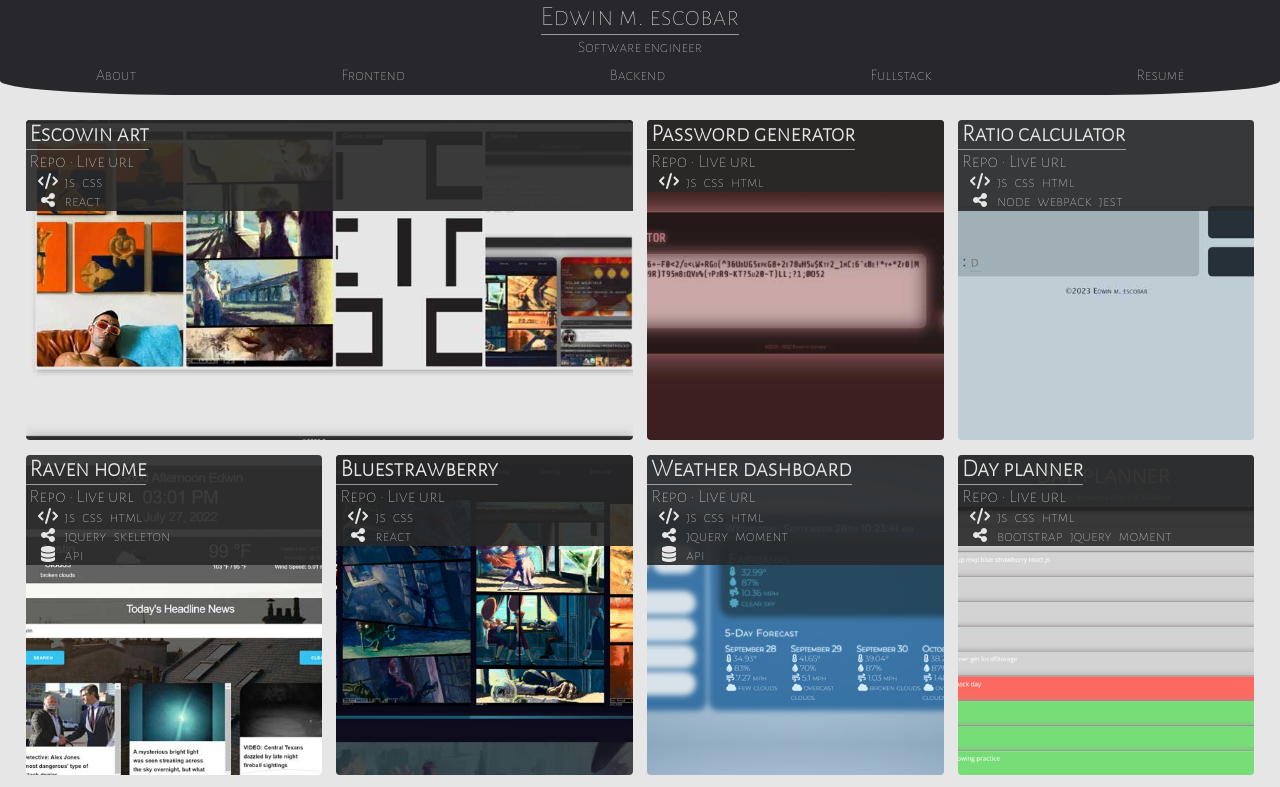
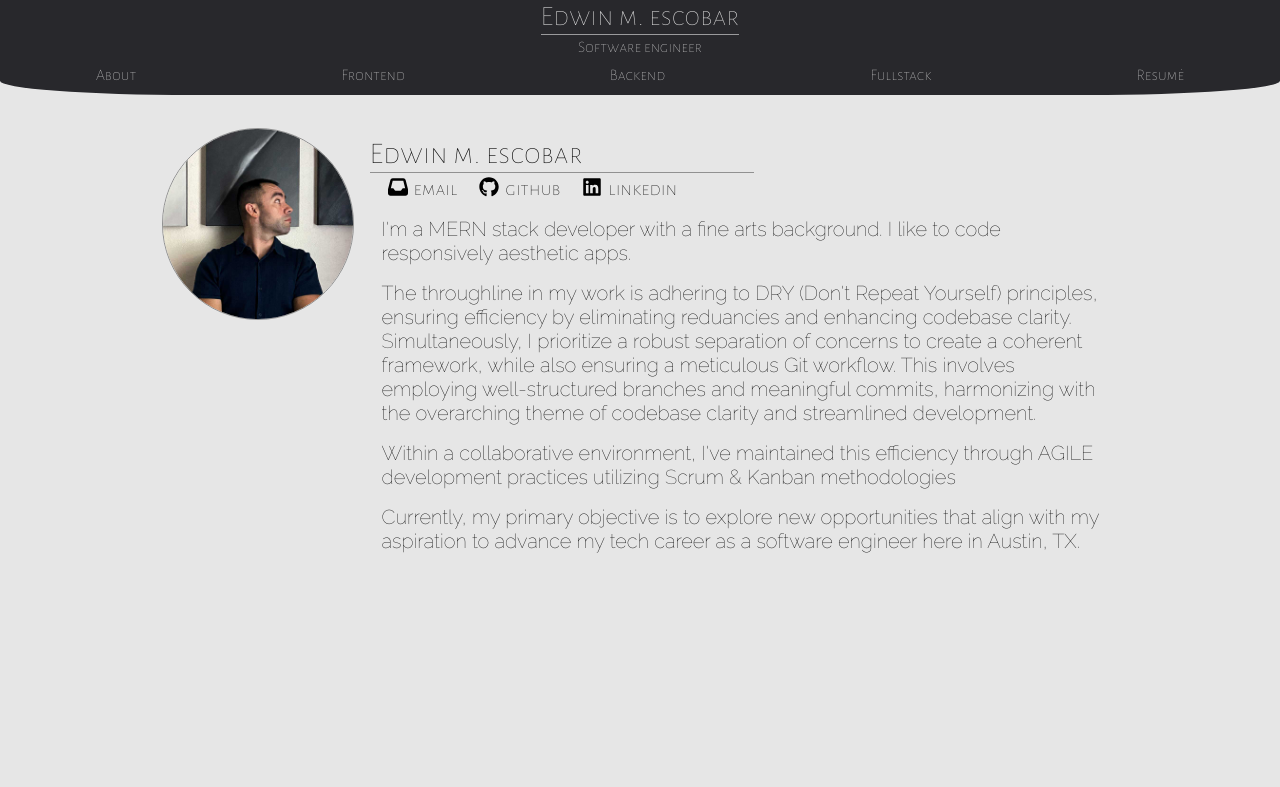
Before and after one commit to escowin/portfolio, a React (Create React App) app: page / in a window 1280 px wide. Shown: the top 787 px of the page. Built offline with nearby package versions, Linux system fonts and the light colour scheme; a web font is replaced by a local one.

Commit message:
changed portfolio highlights; rewrote About bio

```diff
--- a/src/App.js
+++ b/src/App.js
@@ -25,7 +25,7 @@ function App() {
           case "Resume":
             return <Resume />;
           default:
-            return <Portfolio selectedPortfolio={"Frontend"} />;
+            return <About />;
         }
       })()}
       </main>
--- a/src/assets/css/applications.css
+++ b/src/assets/css/applications.css
@@ -23,9 +23,8 @@
     background-image: url('../../assets/images/small/employee-tracker.jpg');
 }
 
-/* highlight */
 #escowinart {
-    background-image: url('../../assets/images/large/escowinart.jpg');
+    background-image: url('../../assets/images/small/escowinart.jpg');
 }
 
 #fantastic-umbrella {
@@ -69,7 +68,7 @@
 }
 
 #sun-tracker {
-    background-image: url('../../assets/images/small/sun-tracker.jpg');
+    background-image: url('../../assets/images/large/sun-tracker.jpg');
 }
 
 #team-profile-generator {
@@ -111,10 +110,6 @@
     #coding-quiz {
         background-image: url('../../assets/images/medium/coding-quiz.jpg');
     }
-
-    /* #css-portfolio {
-        background-image: url('../../assets/images/medium/css-portfolio.jpg');
-    } */
 
     #employee-tracker {
         background-image: url('../../assets/images/medium/employee-tracker.jpg');
--- a/src/assets/data/index.js
+++ b/src/assets/data/index.js
@@ -45,6 +45,7 @@ const portfolioData = {
           title: "central grader",
           year: 2023,
           description: [
+            "Recorded material with senior staff for South African employee onboarding.",
             "Efficiently graded student software application assignments in a timely manner while delivering in-depth personalized feedback to support individual growth.",
           ],
         },
@@ -52,6 +53,7 @@ const portfolioData = {
           title: "learning assistant",
           year: 2023,
           description: [
+            "Recorded employee onboarding material for South African branch.",
             "Troubleshot and guided students in real time with application development when encountering errors.",
             "Provided timely feedback that guided students towards solutions without directly giving them the answers, fostering critical thinking skills.",
           ],
@@ -192,24 +194,46 @@ const portfolioData = {
   applications: {
     Frontend: [
       {
+        name: "Bluestrawberry",
+        id: "bluestrawberry",
+        repo: "https://github.com/escowin/bluestrawberry",
+        liveUrl: "https://escowin.github.io/bluestrawberry",
+        languages: "js css",
+        dialects: "react",
+        highlight: false,
+        collaboration: false,
+      },
+      {
+        name: "Coding quiz",
+        id: "coding-quiz",
+        repo: "https://github.com/escowin/coding-quiz",
+        liveUrl: "https://escowin.github.io/coding-quiz/",
+        languages: "js css html",
+        database: "local-storage",
+        highlight: false,
+        collaboration: false,
+      },
+      {
+        name: "Day planner",
+        id: "day-planner",
+        repo: "https://github.com/escowin/day-planner",
+        liveUrl: "https://escowin.github.io/day-planner/",
+        languages: "js css html",
+        dialects: "bootstrap jquery moment",
+        database: "local-storage",
+        highlight: false,
+        collaboration: false,
+      },
+      {
         name: "Escowin art",
         id: "escowinart",
         repo: "https://github.com/escowin/escowinart",
         liveUrl: "https://escowinart.com/",
         languages: "js css",
         dialects: "react",
-        highlight: true,
+        highlight: false,
         collaboration: false,
       },
-      // {
-      //   name: "Old portfolio",
-      //   id: "css-portfolio",
-      //   repo: "https://github.com/escowin/professional-portfolio",
-      //   liveUrl: "https://escowin.github.io/professional-portfolio",
-      //   languages: "js css html",
-      //   highlight: false,
-      //   collaboration: false,
-      // },
       {
         name: "Password generator",
         id: "password-generator",
@@ -220,55 +244,14 @@ const portfolioData = {
         collaboration: false,
       },
       {
-        name: "Coding quiz",
-        id: "coding-quiz",
-        repo: "https://github.com/escowin/coding-quiz",
-        liveUrl: "https://escowin.github.io/coding-quiz/",
+        name: "Ratio calculator",
+        id: "ratio-calculator",
+        repo: "https://github.com/escowin/ratio-calculator",
+        liveUrl: "https://escowin.github.io/ratio-calculator",
         languages: "js css html",
+        dialects: "node webpack jest",
+        database: "cache-storage",
         highlight: false,
-        collaboration: false,
-      },
-      {
-        name: "Weather dashboard",
-        id: "weather-dashboard",
-        repo: "https://github.com/escowin/weather-dashboard",
-        liveUrl: "https://escowin.github.io/weather-dashboard/",
-        languages: "js css html",
-        dialects: "jquery moment",
-        database: "api",
-        highlight: false,
-        collaboration: false,
-      },
-      {
-        name: "Day planner",
-        id: "day-planner",
-        repo: "https://github.com/escowin/day-planner",
-        liveUrl: "https://escowin.github.io/day-planner/",
-        languages: "js css html",
-        dialects: "bootstrap jquery moment",
-        highlight: false,
-        collaboration: false,
-      },
-      {
-        name: "Bluestrawberry",
-        id: "bluestrawberry",
-        repo: "https://github.com/escowin/bluestrawberry",
-        liveUrl: "https://escowin.github.io/bluestrawberry",
-        languages: "js css",
-        dialects: "react",
-        highlight: false,
-        collaboration: false,
-      },
-      {
-        name: "Sun tracker",
-        id: "sun-tracker",
-        repo: "https://github.com/escowin/sun-tracker",
-        liveUrl: "https://escowin.github.io/sun-tracker",
-        languages: "js css html",
-        dialects: "node webpack dayjs jquery jest",
-        database: "api",
-        highlight: false,
-        collaboration: false,
       },
       {
         name: "Raven home",
@@ -282,22 +265,58 @@ const portfolioData = {
         collaboration: true,
       },
       {
-        name: "Ratio calculator",
-        id: "ratio-calculator",
-        repo: "https://github.com/escowin/ratio-calculator",
-        liveUrl: "https://escowin.github.io/ratio-calculator",
+        name: "Sun tracker",
+        id: "sun-tracker",
+        repo: "https://github.com/escowin/sun-tracker",
+        liveUrl: "https://escowin.github.io/sun-tracker",
         languages: "js css html",
-        dialects: "node webpack jest"
-      }
+        dialects: "node webpack jest dayjs jquery",
+        database: "api cache-storage",
+        highlight: true,
+        collaboration: false,
+      },
+      {
+        name: "Weather dashboard",
+        id: "weather-dashboard",
+        repo: "https://github.com/escowin/weather-dashboard",
+        liveUrl: "https://escowin.github.io/weather-dashboard/",
+        languages: "js css html",
+        dialects: "jquery moment",
+        database: "api local-storage",
+        highlight: false,
+        collaboration: false,
+      },
     ],
     Backend: [
       {
-        name: "Team profile generator",
-        id: "team-profile-generator",
-        repo: "https://github.com/escowin/team-profile-generator",
+        name: "Employee tracker",
+        id: "employee-tracker",
+        repo: "https://github.com/escowin/employee-tracker",
+        liveUrl: null,
+        languages: "js sql",
+        dialects: "node express inquirer",
+        database: "mysql",
+        highlight: false,
+        collaboration: false,
+      },
+      {
+        name: "Fantastic umbrella",
+        id: "fantastic-umbrella",
+        repo: "https://github.com/escowin/fantastic-umbrella",
+        liveUrl: null,
+        languages: "js",
+        dialects: "node express sequelize",
+        database: "mysql",
+        highlight: false,
+        collaboration: false,
+      },
+      {
+        name: "Meal prep",
+        id: "meal-prep",
+        repo: "https://github.com/escowin/meal-prep",
         liveUrl: null,
         languages: "js css",
-        dialects: "node inquirer jest",
+        dialects: "node inquirer",
         highlight: false,
         collaboration: false,
       },
@@ -322,24 +341,12 @@ const portfolioData = {
         collaboration: false,
       },
       {
-        name: "Employee tracker",
-        id: "employee-tracker",
-        repo: "https://github.com/escowin/employee-tracker",
+        name: "Team profile generator",
+        id: "team-profile-generator",
+        repo: "https://github.com/escowin/team-profile-generator",
         liveUrl: null,
-        languages: "js sql",
-        dialects: "node express inquirer",
-        database: "mysql",
-        highlight: false,
-        collaboration: false,
-      },
-      {
-        name: "Fantastic umbrella",
-        id: "fantastic-umbrella",
-        repo: "https://github.com/escowin/fantastic-umbrella",
-        liveUrl: null,
-        languages: "js",
-        dialects: "node express sequelize",
-        database: "mysql",
+        languages: "js css",
+        dialects: "node inquirer jest",
         highlight: false,
         collaboration: false,
       },
@@ -354,27 +361,29 @@ const portfolioData = {
         highlight: true,
         collaboration: false,
       },
+    ],
+    Fullstack: [
       {
-        name: "Meal prep",
-        id: "meal-prep",
-        repo: "https://github.com/escowin/meal-prep",
+        name: "Address book",
+        id: "address-book",
+        repo: "https://github.com/escowin/address-book-escobar-edwin",
         liveUrl: null,
-        languages: "js css",
-        dialects: "node inquirer",
+        languages: "ruby sql",
+        dialects: "rails bootstrap",
+        database: "postgresql",
         highlight: false,
         collaboration: false,
       },
-    ],
-    Fullstack: [
       {
-        name: "Note taker",
-        id: "note-taker",
-        repo: "https://github.com/escowin/note-taker",
-        liveUrl: null,
-        languages: "js css html",
-        dialects: "node express bootstrap",
+        name: "Auction house",
+        id: "auction-house",
+        repo: "https://github.com/escowin/auction-house",
+        liveUrl: "https://stormy-fjord-57144.herokuapp.com/",
+        languages: "js css handlebars",
+        dialects: "express node sequelize bcrypt",
+        database: "mysql",
         highlight: false,
-        collaboration: false,
+        collaboration: true,
       },
       {
         name: "Fitness logbook",
@@ -388,13 +397,23 @@ const portfolioData = {
         collaboration: false,
       },
       {
-        name: "VVH Financial",
-        id: "vvh-financial",
-        repo: "https://github.com/escowin/vvh-financial",
+        name: "Job tracker",
+        id: "job-tracker",
+        repo: "https://github.com/escowin/job-tracker",
         liveUrl: null,
-        languages: "js css handlebars",
-        dialects: "node express sequelize bcrypt",
-        database: "mysql",
+        languages: "graphql js css",
+        dialects: "mongoose express react node jwt bcrypt",
+        database: "mongodb",
+        highlight: true,
+        collaboration: false,
+      },
+      {
+        name: "Note taker",
+        id: "note-taker",
+        repo: "https://github.com/escowin/note-taker",
+        liveUrl: null,
+        languages: "js css html",
+        dialects: "node express bootstrap",
         highlight: false,
         collaboration: false,
       },
@@ -410,36 +429,14 @@ const portfolioData = {
         collaboration: true,
       },
       {
-        name: "Auction house",
-        id: "auction-house",
-        repo: "https://github.com/escowin/auction-house",
-        liveUrl: "https://stormy-fjord-57144.herokuapp.com/",
+        name: "VVH Financial",
+        id: "vvh-financial",
+        repo: "https://github.com/escowin/vvh-financial",
+        liveUrl: null,
         languages: "js css handlebars",
-        dialects: "express node sequelize bcrypt",
+        dialects: "node express sequelize bcrypt",
         database: "mysql",
         highlight: false,
-        collaboration: true,
-      },
-      {
-        name: "Address book",
-        id: "address-book",
-        repo: "https://github.com/escowin/address-book-escobar-edwin",
-        liveUrl: null,
-        languages: "ruby sql",
-        dialects: "rails bootstrap",
-        database: "postgresql",
-        highlight: false,
-        collaboration: false,
-      },
-      {
-        name: "Job tracker",
-        id: "job-tracker",
-        repo: "https://github.com/escowin/job-tracker",
-        liveUrl: null,
-        languages: "graphql js css",
-        dialects: "mongoose express react node jwt bcrypt",
-        database: "mongodb",
-        highlight: true,
         collaboration: false,
       },
     ],
@@ -456,9 +453,9 @@ const portfolioData = {
     ],
     bio: [
       "I'm a MERN stack developer with a fine arts background. I like to code responsively aesthetic apps.",
-      "Currently pursuing new opportunities for professional growth & development here in Austin, TX.",
-      "Browse my portfolio to assess my abilities.",
-      "I believe in adhering to DRY principles. Whenever hardcoded patterns emerge, I do stuff to not make that happen. Say something about agile "
+      "The throughline in my work is adhering to DRY (Don't Repeat Yourself) principles, ensuring efficiency by eliminating reduancies and enhancing codebase clarity. Simultaneously, I prioritize a robust separation of concerns to create a coherent framework, while also ensuring a meticulous Git workflow. This involves employing well-structured branches and meaningful commits, harmonizing with the overarching theme of codebase clarity and streamlined development.",
+      "Within a collaborative environment, I've maintained this efficiency through AGILE development practices utilizing Scrum & Kanban methodologies",
+      "Currently, my primary objective is to explore new opportunities that align with my aspiration to advance my tech career as a software engineer here in Austin, TX.",
     ],
   },
 };
```
